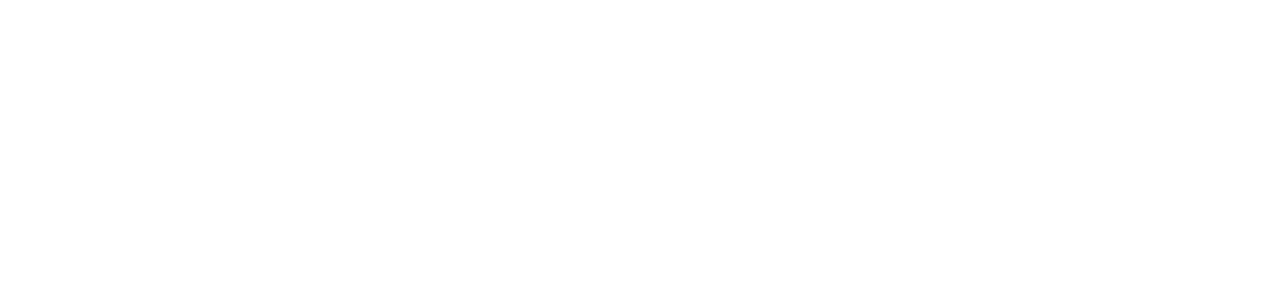
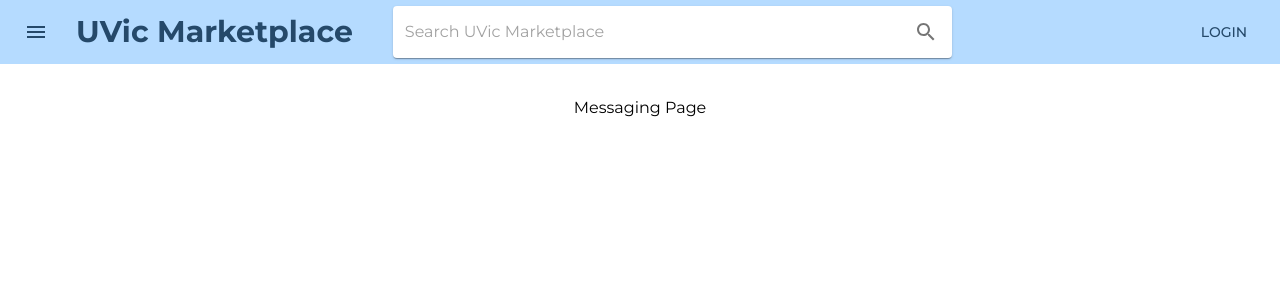
Before and after one commit to matt-lebl/uvic-marketplace, a React (Create React App) app in the folder frontend/: page /messaging in a window 1280 px wide. Before the commit this address had no page. Shown: the top 300 px of the page. Built offline with nearby package versions, Linux system fonts and the light colour scheme.

Commit message:
Add initial messaging page and routing

```diff
--- /dev/null
+++ b/frontend/src/pages/Messaging.tsx
@@ -0,0 +1,15 @@
+import React from 'react'
+import './App.css'
+import { Typography } from '@mui/material'
+
+function Messaging() {
+  return (
+    <div className="Messaging">
+      <header className="App-header">
+        <Typography>Messaging Page</Typography>
+      </header>
+    </div>
+  )
+}
+
+export default Messaging
--- a/frontend/src/pages/Router.tsx
+++ b/frontend/src/pages/Router.tsx
@@ -5,6 +5,7 @@
 import Home from './Home'
 import Profile from './Profile'
 import Listing from './Listing'
+import Messaging from './Messaging'
 import LoginHeader from './Components/LoginHeader'
 import Header from './Components/Header'
 /*
@@ -25,6 +26,7 @@
         <Route path="register" element={<Registration />} />
         <Route path="profile" element={<Profile />} />
         <Route path="listing" element={<Listing />} />
+        <Route path="messaging" element={<Messaging />} />
       </Route>
     </Routes>
   )
```
